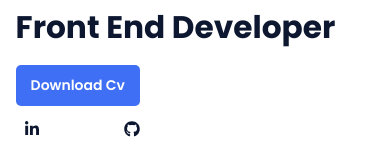
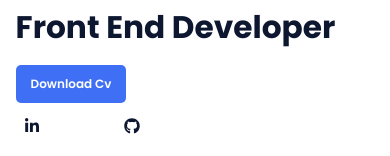
Before and after one commit to harpreet-phiteck/portfolio, a Next.js app: page / in a window 390 px wide. Shown: the part 424-580 px from the top of the page. Built offline with nearby package versions, Linux system fonts and the light colour scheme; a web font is replaced by a local one.

Commit message:
Update intro.css

```diff
--- a/src/app/components/intro_section/intro.css
+++ b/src/app/components/intro_section/intro.css
@@ -22,7 +22,7 @@
     border-radius: 5px;
     text-decoration: none;
     display: inline-block;
-    font-size: clamp(14px, 2vw, 16px);
+    font-size: clamp(12px, 2vw, 16px);
     margin-top: min(25px, 4vw);
     transition:800ms ease all;
     position: relative;
```
